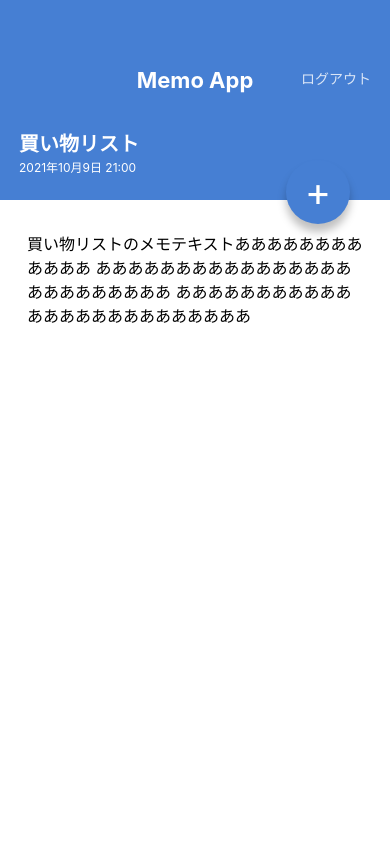
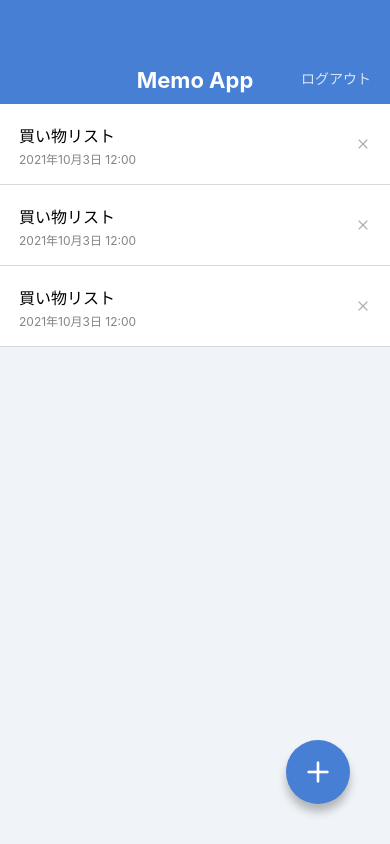
Before and after one commit to EICHAN1208/MemoApp, a React Native app: screen /MemoList in a window 390 px wide. Built offline with nearby package versions, Linux system fonts and the light colour scheme.

Commit message:
Vector Icons

```diff
--- a/App.jsx
+++ b/App.jsx
@@ -1,10 +1,10 @@
 import React from 'react';
 
 import MemoListScreen from './src/screens/MemoListScreen';
-import MemoDetailScreen from './src/screens/MemoDetailScreen';
+// import MemoDetailScreen from './src/screens/MemoDetailScreen';
 
 export default function App() {
   return (
-    <MemoDetailScreen />
+    <MemoListScreen />
   );
 }
--- a/package.json
+++ b/package.json
@@ -8,6 +8,7 @@
     "eject": "expo eject"
   },
   "dependencies": {
+    "@expo/vector-icons": "^12.0.5",
     "expo": "~42.0.1",
     "expo-status-bar": "~1.0.4",
     "prop-types": "^15.7.2",
--- a/src/components/CircleButton.jsx
+++ b/src/components/CircleButton.jsx
@@ -1,20 +1,21 @@
 import React from 'react';
-import { View, Text, StyleSheet } from 'react-native';
+import { View, StyleSheet } from 'react-native';
 import { string, shape } from 'prop-types';
+import { Feather } from '@expo/vector-icons';
 
 export default function CircleButton(props) {
-  const { children, style } = props;
+  const { style, name } = props;
 
   return (
     <View style={[styles.circleButton, style]}>
-      <Text style={styles.circleButtonLabel}>{children}</Text>
+      <Feather name={name} size={32} color="white" />
     </View>
   );
 }
 
 CircleButton.propTypes = {
-  children: string.isRequired,
   style: shape(),
+  name: string.isRequired,
 };
 
 CircleButton.defaultProps = {
--- a/src/components/MemoList.jsx
+++ b/src/components/MemoList.jsx
@@ -1,5 +1,6 @@
 import React from 'react';
 import { View, Text, StyleSheet } from 'react-native';
+import { Feather } from '@expo/vector-icons';
 
 export default function MemoList() {
   return (
@@ -10,7 +11,7 @@ export default function MemoList() {
           <Text style={styles.memoListItemDate}>2021年10月3日 12:00</Text>
         </View>
         <View>
-          <Text>X</Text>
+          <Feather name="x" size={16} color="#B0B0B0" />
         </View>
       </View>
       <View style={styles.memoListItem}>
@@ -19,7 +20,7 @@ export default function MemoList() {
           <Text style={styles.memoListItemDate}>2021年10月3日 12:00</Text>
         </View>
         <View>
-          <Text>X</Text>
+          <Feather name="x" size={16} color="#B0B0B0" />
         </View>
       </View>
       <View style={styles.memoListItem}>
@@ -28,7 +29,7 @@ export default function MemoList() {
           <Text style={styles.memoListItemDate}>2021年10月3日 12:00</Text>
         </View>
         <View>
-          <Text>X</Text>
+          <Feather name="x" size={16} color="#B0B0B0" />
         </View>
       </View>
     </View>
--- a/src/screens/MemoDetailScreen.jsx
+++ b/src/screens/MemoDetailScreen.jsx
@@ -1,5 +1,7 @@
 import React from 'react';
-import { View, Text, ScrollView, StyleSheet } from 'react-native';
+import {
+  View, Text, ScrollView, StyleSheet,
+} from 'react-native';
 
 import AppBar from '../components/AppBar';
 import CircleButton from '../components/CircleButton';
@@ -19,7 +21,7 @@ export default function MemoDetailScreen() {
           あああああああああああああああああああああああああ
         </Text>
       </ScrollView>
-      <CircleButton style={{ top: 160, bottom: 'auto' }}>+</CircleButton>
+      <CircleButton style={{ top: 160, bottom: 'auto' }} name="edit-2" />
     </View>
   );
 }
--- a/src/screens/MemoListScreen.jsx
+++ b/src/screens/MemoListScreen.jsx
@@ -10,7 +10,7 @@ export default function MemoListScreen() {
     <View style={styles.container}>
       <AppBar />
       <MemoList />
-      <CircleButton>+</CircleButton>
+      <CircleButton name="plus" />
     </View>
   );
 }
```
Also changed, not shown: 2 other files (tests, documents, lock files or other folders).
